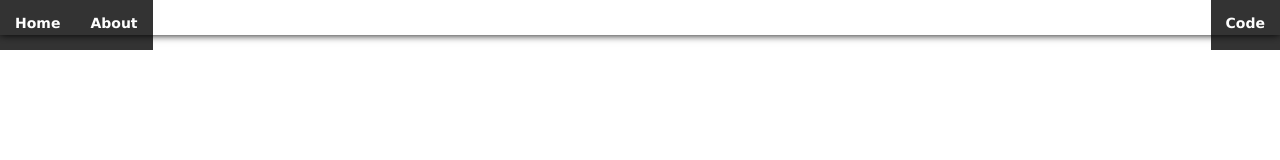
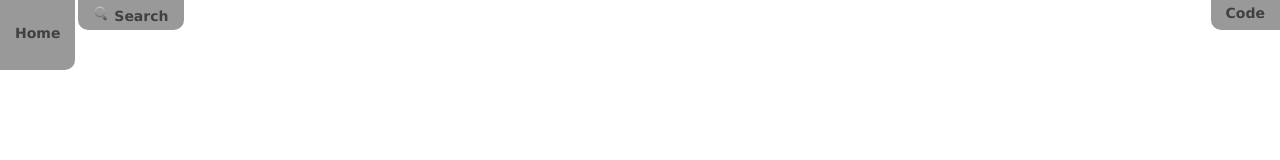
Before and after one commit to ChosenOreo/volt-web, a plain HTML site: page www/index.html in a window 1280 px wide. Drawn offline with Linux system fonts and the light colour scheme.

Commit message:
Added search image and fixed some errors.

```diff
--- a/www/css/main.css
+++ b/www/css/main.css
@@ -1,48 +1,59 @@
-body {
-    padding: 0px;
-    margin: 0px;
-    font-family: Lucida Grande, Heveltica, Arial, sans-serif;
-    font-size: 12px;
-}
+body { padding: 0; }
+body { margin: 0; }
+body { font-family: Lucida Grande, Heveltica, Arial, sans-serif; }
 
 #topbar {
     position: fixed;
     top: 0;
     width: 100%;
     color: #FFFFFF;
-    height: 35px;
     text-align: center;
-    box-shadow: 0px 0px 8px 0px #000000;
-    background-color: rgba(1, 1, 1, 0.0);
-    color: rgba(1, 1, 1, 0.8);
 	font-weight: 700;
 }
 
 #topbar a {
-    font-size: 14px;
     padding-left: 15px;
     padding-right: 15px;
-    color: white;
     text-decoration: none;
 }
 
-#topbar a:hover {
-    color: gray;
-}
+body { font-size: 12px; }
+#topbar a { font-size: 14px; }
 
-#topbar #Home { float: left; }
-#topbar #About { float: left; }
+/* Color */
+#topbar         { color: rgb(1, 1, 1); color: rgba(1, 1, 1, 0.8); }
+#topbar a       { color: #404040; }
+#topbar a:hover { color: #696969; }
 
-#topbar #Code { float: right; }
+/* Float */
+#topbar #Home   { float: left; }
+#topbar #About  { float: left; }
+#topbar #Code   { float: right; }
 
-#topbar #Home { background-color: rgba(1, 1, 1, 0.8); }
-#topbar #About { background-color: rgba(1, 1, 1, 0.8); }
-#topbar #Code { background-color: rgba(1, 1, 1, 0.8); }
+/* Baground Color */
+#topbar         { background-color: rgb(1, 1, 1); background-color: rgba(1, 1, 1, 0.0); }
+#topbar #Home   { background-color: rgb(1, 1, 1); background-color: rgba(1, 1, 1, 0.4); }
+#topbar #About  { background-color: rgb(1, 1, 1); background-color: rgba(1, 1, 1, 0.4); }
+#topbar #Code   { background-color: rgb(1, 1, 1); background-color: rgba(1, 1, 1, 0.4); }
 
-#topbar #Home { height: 100%; }
-#topbar #About { height: 100%; }
-#topbar #Code { height: 100%; }
+/* Height */
+#topbar         { height: 25px; }
+#topbar #Home   { height: 45px; }
+#topbar #About  { height: 100%; }
+#topbar #Code   { height: 100%; }
 
-#topbar #Home {padding-top: 15px; }
-#topbar #About {padding-top: 15px; }
-#topbar #Code {padding-top: 15px; }
+/* Margin-right */
+#topbar #Home   { margin-right: 3px; }
+
+/* Top Padding */
+#topbar #Home   { padding-top: 25px; }
+#topbar #About  { padding-top: 5px; }
+#topbar #Code   { padding-top: 5px; }
+
+/* Bottom Left Border */
+#topbar #About  { border-bottom-left-radius: 10px; }
+#topbar #Code   { border-bottom-left-radius: 10px; }
+
+/* Bottom Right Border */
+#topbar #Home   { border-bottom-right-radius: 10px; }
+#topbar #About  { border-bottom-right-radius: 10px; }
--- a/www/index.html
+++ b/www/index.html
@@ -7,7 +7,7 @@
 <body>
     <div id="topbar">
         <div id="Home"><a id="HomeLink" href="#">Home</a></div>
-        <div id="About"><a id="AboutLink" href="#">About</a></div>
+        <div id="About"><a id="AboutLink" href="#"><img src="images/Search.png" width="16" height="16"></img> Search</a></div>
         <div id="Code"><a id="CodeLink" href="#">Code</a></div>
     </div>
 </body>
```
Also changed, not shown: www/images/Search.png (added).
